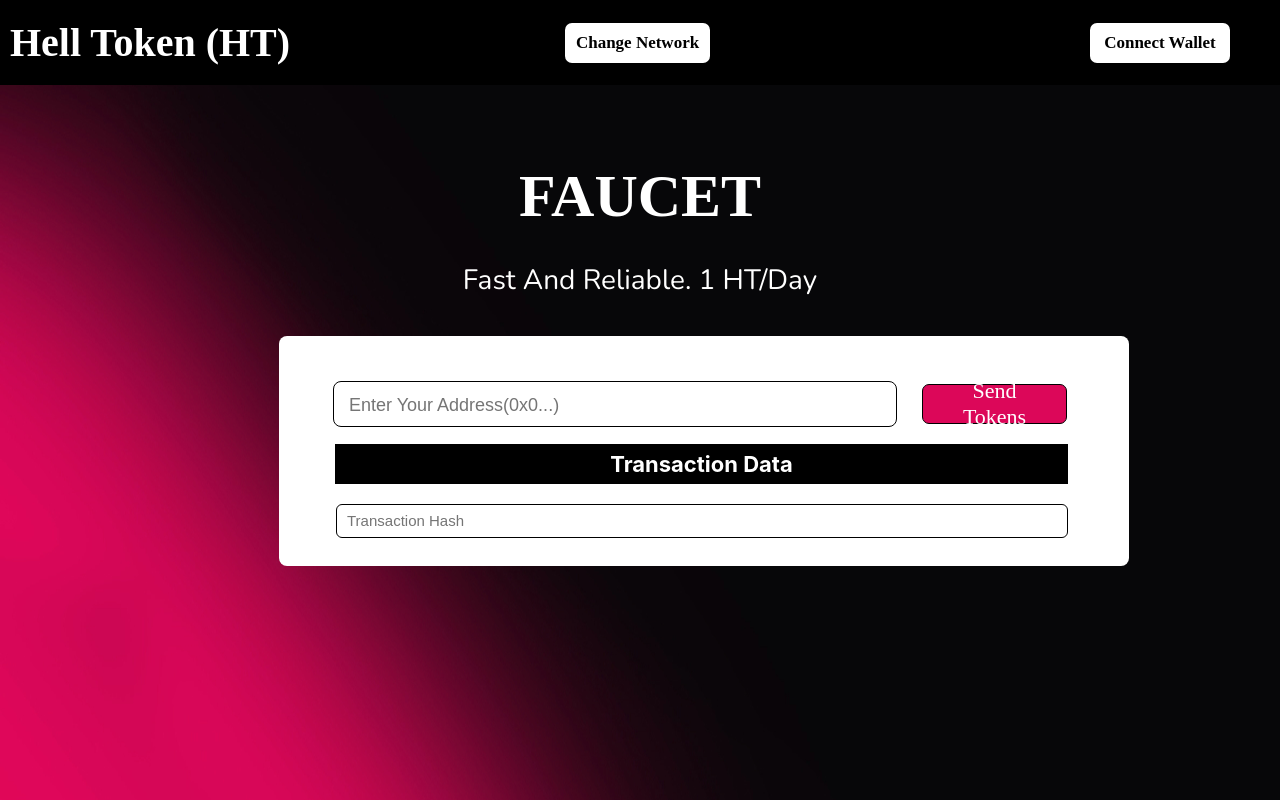
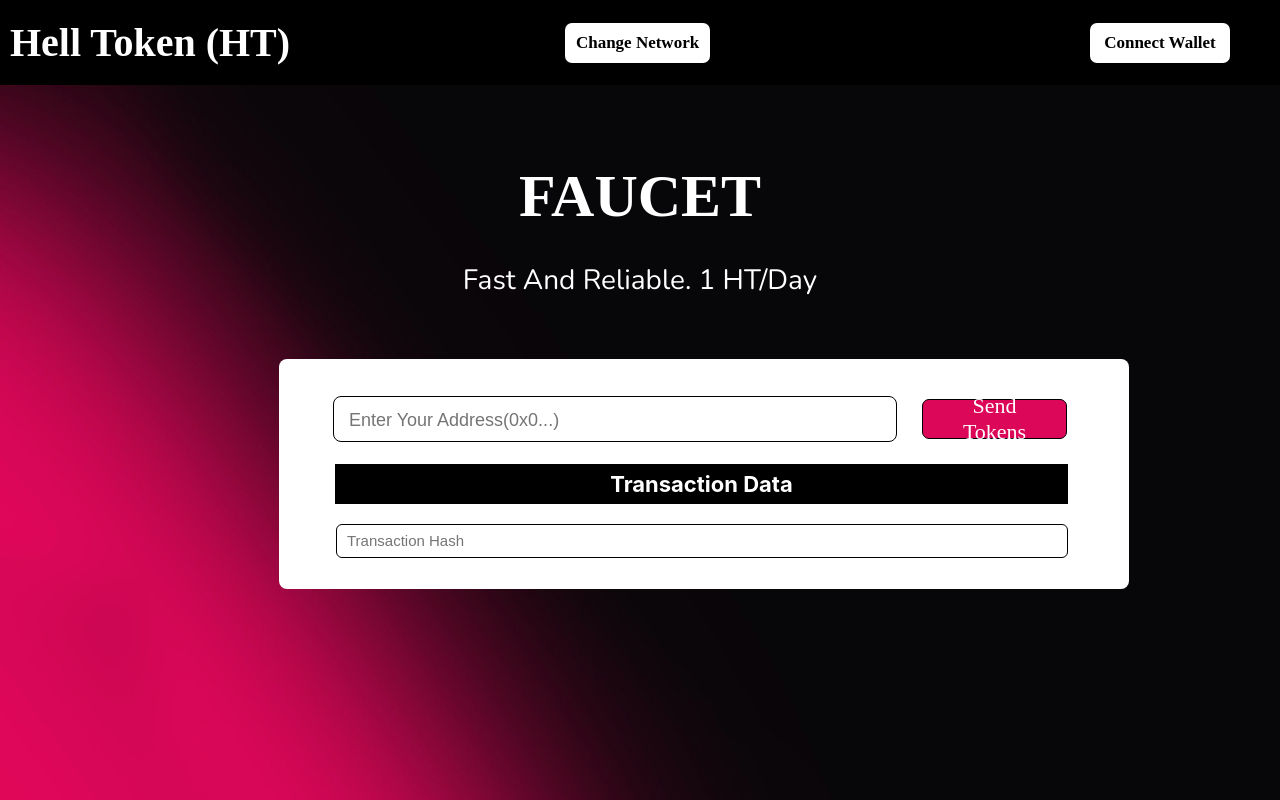
Before and after one commit to TheYashJain17/helltokenfaucet-yj, a React (Vite) app: page / in a window 1280 px wide. Built offline with nearby package versions, Linux system fonts and the light colour scheme.

Commit message:
We Are Done With The CSS Part Of Our DAPP.

```diff
--- a/src/Components/CSS/Modal.css
+++ b/src/Components/CSS/Modal.css
@@ -42,6 +42,8 @@
     justify-content: center;
 
     margin-left: 279px;
+    margin-top: 60px;
+
     border-radius: 8px;
 
 
@@ -51,7 +53,7 @@
 .modal__input{
 
     margin-right: 218px;
-    margin-bottom: 95px;
+    margin-bottom: 110px;
     padding-left: 10px;
     height: 42px;
     width: 550px;
@@ -77,7 +79,7 @@
     align-items: center;
     justify-content: center;
     margin-left: 922px;
-    margin-top: -182px;
+    margin-top: -190px;
     height: 40px;
     width: 145px;
     border-radius: 7px;
@@ -99,7 +101,7 @@
     align-items: center;
     justify-content: center;
     margin-left: 335px;
-    margin-top: 20px;
+    margin-top: 25px;
     color: white;
 
     font-size: 22px;
--- a/src/Components/Modal.jsx
+++ b/src/Components/Modal.jsx
@@ -31,7 +31,7 @@ const Modal = () => {
 
         <div className="modal__anotherspace">Transaction Data</div>
 
-        <input type="text" className="modal__anotherinput" placeholder='Transaction Hash' />
+        <input  className="modal__anotherinput" placeholder='Transaction Hash' readOnly />
 
     </>
 
```
